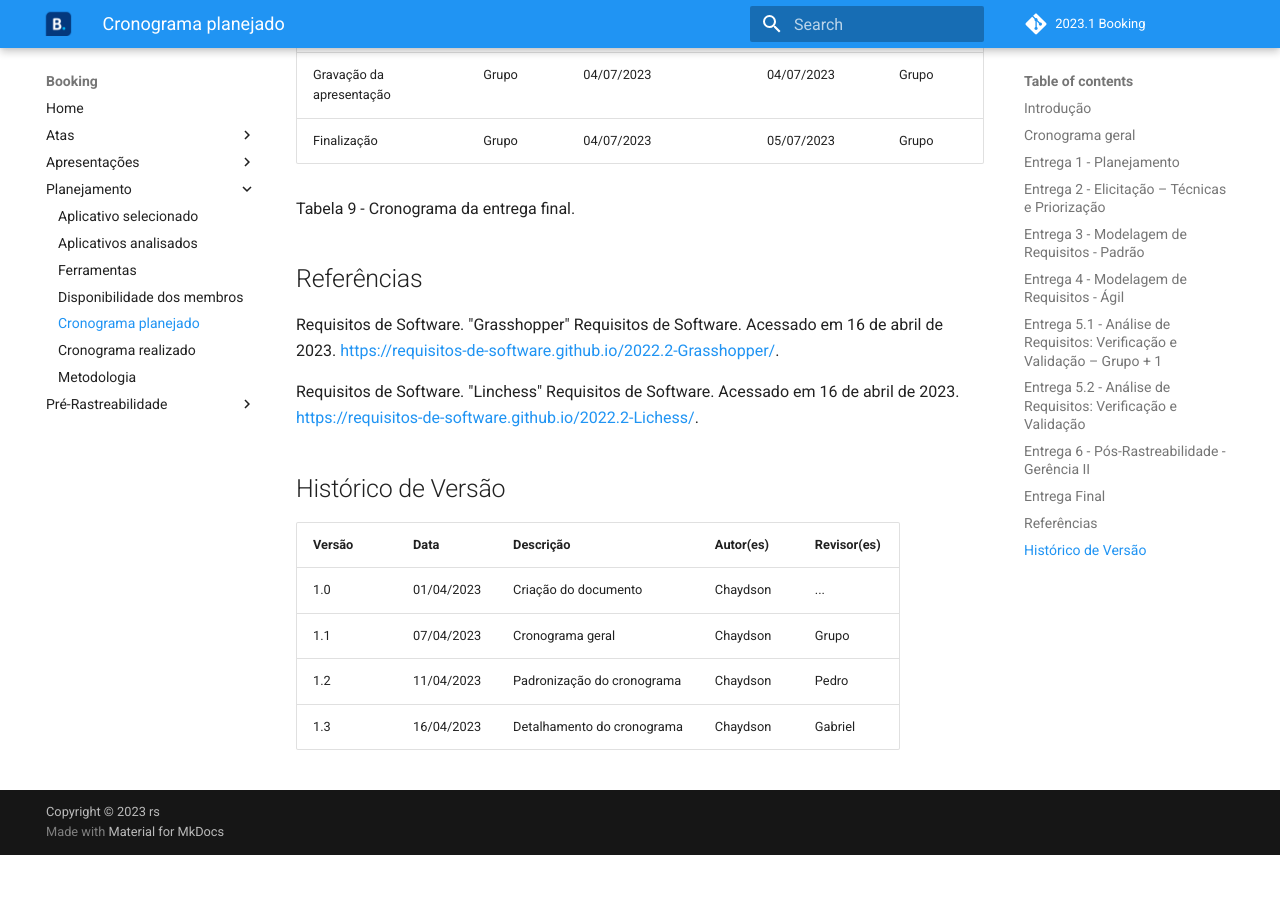
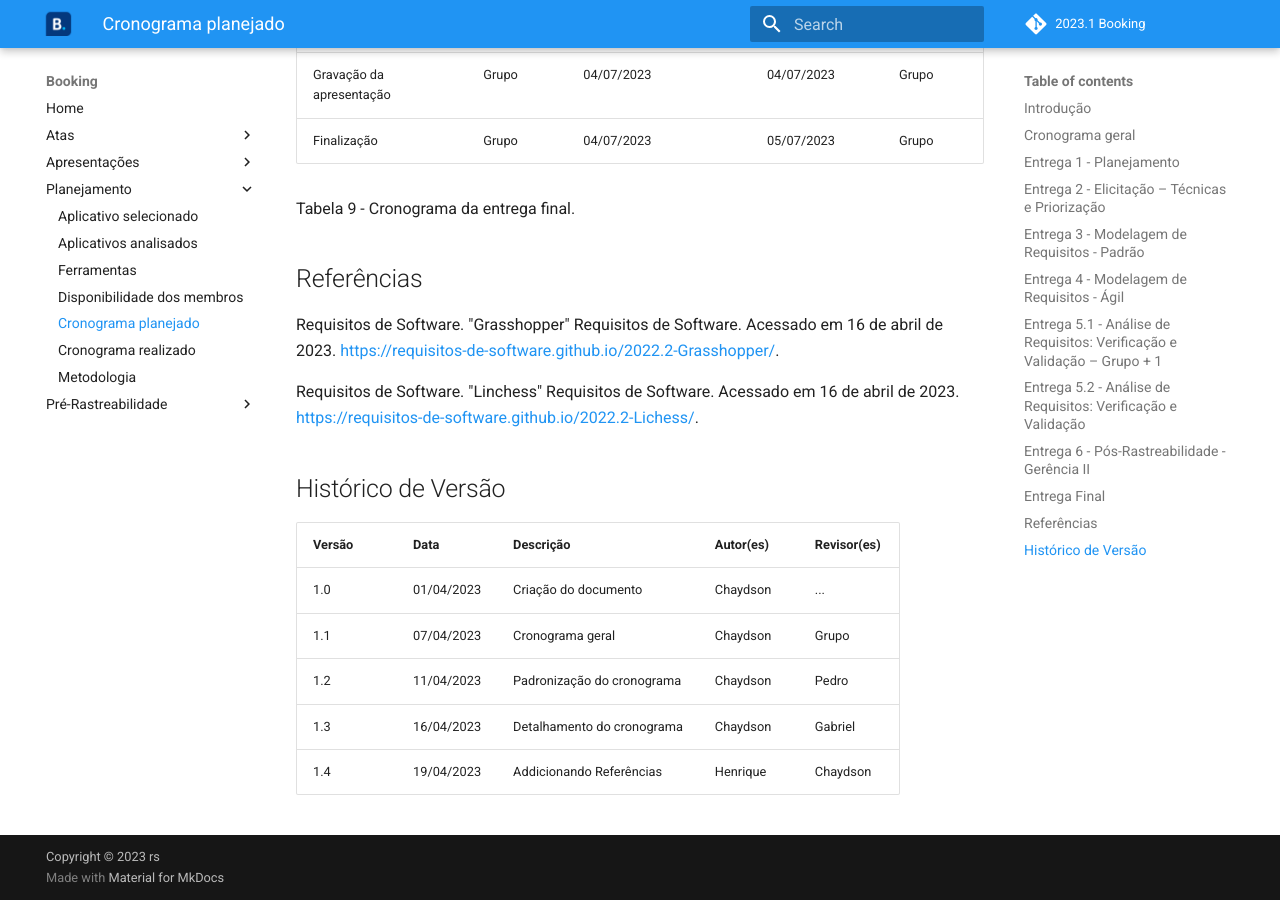
Before and after one commit to Requisitos-de-Software/2023.1-Booking, an MkDocs documentation site: the page built from docs/planejamento/cronograma.md, in a window 1280 px wide and 900 px high, scrolled down 7577 px. Built offline with MkDocs 1.6.1 and Material for MkDocs 9.7.7, drawn with Linux system fonts in a browser that asks for light colours; comment, search, counter and statistics services are not loaded; before the commit the page ends 8432 px from its top, so only the background shows below that.

Commit message:
26-atualizando historico de versao

```diff
--- a/docs/planejamento/cronograma.md
+++ b/docs/planejamento/cronograma.md
@@ -180,3 +180,4 @@ Requisitos de Software. "Linchess" Requisitos de Software. Acessado em 16 de abr
 | 1.1     | 07/04/2023 | Cronograma geral             | Chaydson  | Grupo       |
 | 1.2     | 11/04/2023 | Padronização do cronograma | Chaydson  | Pedro       |
 | 1.3     | 16/04/2023 | Detalhamento do cronograma   | Chaydson  | Gabriel     |
+| 1.4     | 19/04/2023 | Addicionando Referências   | Henrique  | Chaydson     |
```
